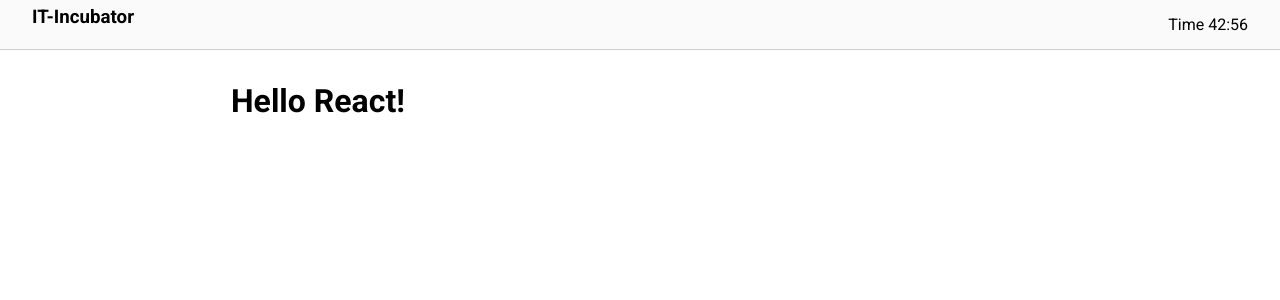
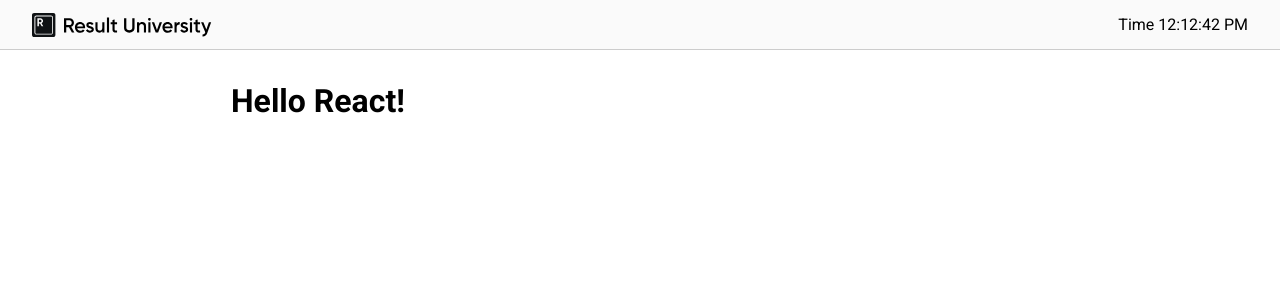
Before and after one commit to AndreyZaytsev90/React2024, a React (Vite) app in the folder 01-react/01-react-basic-start/: page / in a window 1280 px wide. Shown: the top 300 px of the page. Built offline with nearby package versions, Linux system fonts and the light colour scheme.

Commit message:
add logo

```diff
--- a/01-react/01-react-basic-start/src/components/Header.jsx
+++ b/01-react/01-react-basic-start/src/components/Header.jsx
@@ -1,8 +1,11 @@
+import logo from '/logo-name.svg'
+
 const Header = () => {
+    const now = new Date();
     return (
         <header>
-            <h3>IT-Incubator</h3>
-            <span>Time 42:56</span>
+            <img src={logo} alt="logo"/>
+            <span>Time {now.toLocaleTimeString()}</span>
         </header>
     )
 }
```
